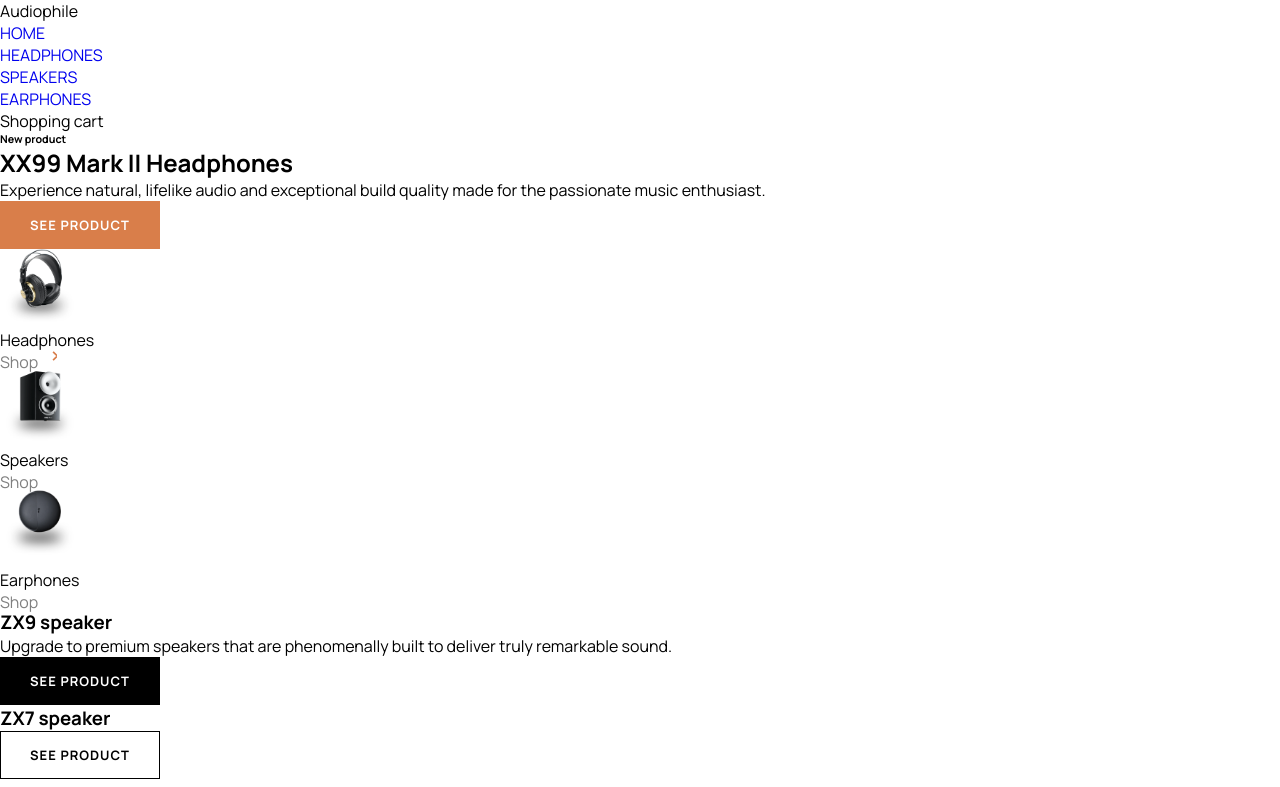
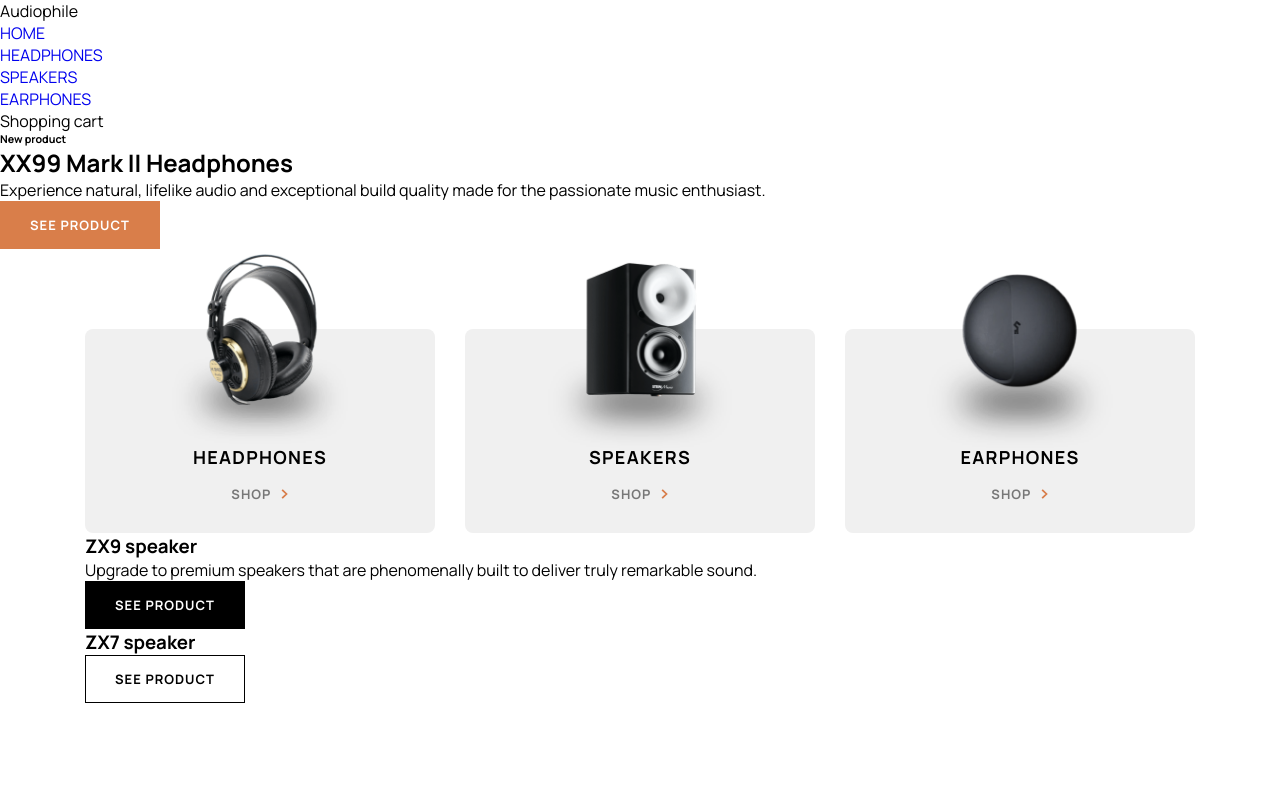
Before and after one commit to arun-roberts/fem007-audiophile-ecommerce-website, a Next.js app: page / in a window 1280 px wide. Shown: the top 787 px of the page. Built offline with nearby package versions, Linux system fonts and the light colour scheme.

Commit message:
Created and filled out style module for category picker component

```diff
--- a/components/CategoryDisplay.tsx
+++ b/components/CategoryDisplay.tsx
@@ -8,7 +8,7 @@ const CategoryDisplay = ({products}: {products: Product[]}) => {
     return (
         <>
             <div>{products[0].category}</div>
-            <main>
+            <main className="container">
                 {products.map((p, i) => (
                     <ProductPreview key={i} data={p} />
                 ))}
--- a/components/CategoryPicker.tsx
+++ b/components/CategoryPicker.tsx
@@ -3,27 +3,28 @@ import Link from "next/link"
 import headphoneImage from '../public/assets/shared/desktop/image-category-thumbnail-headphones.png'
 import speakerImage from '../public/assets/shared/desktop/image-category-thumbnail-speakers.png'
 import earphoneImage from '../public/assets/shared/desktop/image-category-thumbnail-earphones.png'
+import styles from '../styles/CategoryPicker.module.css'
 
 const CategoryPicker = () => {
     return (
-        <ul>
-            <li>
-                <figure>
+        <ul className={styles.container}>
+            <li className={styles.categoryContainer}>
+                <figure className={styles.headphoneImage}>
                     <Image
                         src={headphoneImage}
-                        // layout="fill"
-                        // objectFit='contain'
+                        layout="fill"
+                        objectFit='contain'
                         alt='XX99 Mark I Headphones'
                         priority
                     />
                 </figure>
-                <p>Headphones</p>
+                <h4 className={styles.categoryName}>Headphones</h4>
                 <Link href='/headphones'>
-                    <a className="button-three"><p>Shop</p><span></span></a>
+                    <a className={styles.buttonThree}><p>Shop</p><span></span></a>
                 </Link>
             </li>
-            <li>
-                <figure>
+            <li className={styles.categoryContainer}>
+                <figure className={styles.speakerImage}>
                     <Image
                         src={speakerImage}
                         // layout="fill"
@@ -32,13 +33,13 @@ const CategoryPicker = () => {
                         priority
                     />
                 </figure>
-                <p>Speakers</p>
+                <h4 className={styles.categoryName}>Speakers</h4>
                 <Link href='/speakers'>
-                    <a className="button-three">Shop</a>
+                    <a className={styles.buttonThree}><p>Shop</p><span></span></a>
                 </Link>
             </li>
-            <li>
-                <figure>
+            <li className={styles.categoryContainer}>
+                <figure className={styles.earphoneImage}>
                     <Image
                         src={earphoneImage}
                         // layout="fill"
@@ -47,9 +48,9 @@ const CategoryPicker = () => {
                         priority
                     />
                 </figure>
-                <p>Earphones</p>
+                <h4 className={styles.categoryName}>Earphones</h4>
                 <Link href='/earphones'>
-                    <a className="button-three">Shop</a>
+                    <a className={styles.buttonThree}><p>Shop</p><span></span></a>
                 </Link>
             </li>
         </ul>
--- a/components/ProductDisplay.tsx
+++ b/components/ProductDisplay.tsx
@@ -11,7 +11,7 @@ const ProductDisplay = ({product}: {product: Product}) => {
     let { device }: {device: string} = value.state
     const alt: string = `Image of ${product.name}`
     return (
-        <main>
+        <main className="container">
             <button>Go Back</button>
             <section>
                 <div>
--- a/pages/index.tsx
+++ b/pages/index.tsx
@@ -18,7 +18,7 @@ const Home: NextPage = () => {
           </Link>
         </div>
       </section>
-      <main>
+      <main className="container">
         <CategoryPicker />
         <section>
           <article>
--- /dev/null
+++ b/styles/CategoryPicker.module.css
@@ -0,0 +1,88 @@
+.container {
+  display: flex;
+  justify-content: space-between;
+  width: 100%;
+  height: 17.75em;
+}
+
+.categoryContainer {
+  position: relative;
+  display: flex;
+  flex-direction: column;
+  justify-content: flex-end;
+  align-items: center;
+  width: 21.875em;
+}
+.categoryContainer::before {
+  content: "";
+  position: absolute;
+  left: 0;
+  right: 0;
+  bottom: 0;
+  top: 5em;
+  background-color: #f0f0f0;
+  border-radius: 0.5em;
+  z-index: -1;
+}
+
+.headphoneImage {
+  position: absolute;
+  width: 13em;
+  height: 13em;
+  top: 0;
+}
+
+.speakerImage {
+  position: absolute;
+  top: 0.46875em;
+  width: 13.5em;
+  height: 13.5em;
+}
+
+.earphoneImage {
+  position: absolute;
+  top: 1.3125em;
+  width: 13.5em;
+  height: 13.5em;
+}
+
+.categoryName {
+  color: black;
+  font-weight: 700;
+  text-transform: uppercase;
+  font-size: 1.125rem;
+  line-height: 1.5625rem;
+  letter-spacing: 0.080356875rem;
+  text-align: center;
+  margin-bottom: 0.8333333333em;
+}
+
+.buttonThree {
+  color: #d97e4a;
+  font-weight: 700;
+  text-transform: uppercase;
+  font-size: 0.8125rem;
+  line-height: 1.125rem;
+  letter-spacing: 0.0625rem;
+  display: flex;
+  justify-content: space-between;
+  width: 4.4092307692em;
+  height: 1.3846153846em;
+  color: rgba(0, 0, 0, 0.5);
+  margin-bottom: 2.3076923077em;
+}
+.buttonThree:hover {
+  color: #d97e4a;
+}
+.buttonThree > p {
+  display: inline-block;
+}
+.buttonThree span {
+  display: inline-block;
+  align-self: center;
+  width: 0.6em;
+  height: 0.8em;
+  background-image: url("/assets/shared/desktop/icon-arrow-right.svg");
+  background-size: contain;
+  background-repeat: no-repeat;
+}/*# sourceMappingURL=CategoryPicker.module.css.map */
--- /dev/null
+++ b/styles/CategoryPicker.module.sass
@@ -0,0 +1,74 @@
+@use 'variables' as *
+@use 'typography' as t
+
+.container
+    display: flex
+    justify-content: space-between
+    width: 100%
+    height: 17.75em
+
+.categoryContainer
+    position: relative
+    display: flex
+    flex-direction: column
+    justify-content: flex-end
+    align-items: center
+    width: 21.875em
+
+    &::before
+        content: ''
+        position: absolute
+        left: 0
+        right: 0
+        bottom: 0
+        top: 5em
+        background-color: $why-didnt-you-list-this-porcelain
+        border-radius: 0.5em
+        z-index: -1
+
+.headphoneImage
+    position: absolute
+    width: 13em
+    height: 13em
+    top: 0
+
+.speakerImage
+    position: absolute
+    top: 0.46875em
+    width: 13.5em
+    height: 13.5em
+
+.earphoneImage
+    position: absolute
+    top: 1.3125em
+    width: 13.5em
+    height: 13.5em
+
+.categoryName
+    @include t.heading-six
+    text-align: center
+    margin-bottom: 0.8333333333em
+
+.buttonThree
+    @include t.sub-title
+    display: flex
+    justify-content: space-between
+    width: 4.40923076923077em
+    height: 1.3846153846154em
+    color: $dusk
+    margin-bottom: 2.3076923077em
+
+    &:hover
+        color: $dirty-apricot
+
+    & > p
+        display: inline-block
+
+    & span
+        display: inline-block
+        align-self: center
+        width: 0.6em
+        height: 0.8em
+        background-image: url('/assets/shared/desktop/icon-arrow-right.svg')
+        background-size: contain
+        background-repeat: no-repeat
--- a/styles/globals.css
+++ b/styles/globals.css
@@ -1,7 +1,7 @@
 @import url("https://fonts.googleapis.com/css2?family=Manrope:wght@400;500;700&display=swap");
 html,
 body {
-  font-family: 'Manrope', sans-serif;
+  font-family: "Manrope", sans-serif;
   padding: 0;
   margin: 0;
 }
@@ -15,7 +15,6 @@ li {
 }
 
 * {
-  -webkit-box-sizing: border-box;
   box-sizing: border-box;
   margin: 0;
   padding: 0;
@@ -27,6 +26,11 @@ figure {
   height: 5rem;
 }
 
+.container {
+  width: 69.375rem;
+  margin: 0 auto;
+}
+
 .button-one {
   color: #d97e4a;
   font-weight: 700;
@@ -34,23 +38,15 @@ figure {
   font-size: 0.8125rem;
   line-height: 1.125rem;
   letter-spacing: 0.0625rem;
-  display: -webkit-box;
-  display: -ms-flexbox;
   display: flex;
-  -webkit-box-pack: center;
-      -ms-flex-pack: center;
   justify-content: center;
-  -webkit-box-align: center;
-      -ms-flex-align: center;
   align-items: center;
   width: 10rem;
   height: 3rem;
-  -webkit-transition: all 150ms ease;
   transition: all 150ms ease;
   color: white;
   background-color: #d97e4a;
 }
-
 .button-one:hover {
   background-color: #fbad83;
 }
@@ -62,56 +58,19 @@ figure {
   font-size: 0.8125rem;
   line-height: 1.125rem;
   letter-spacing: 0.0625rem;
-  display: -webkit-box;
-  display: -ms-flexbox;
   display: flex;
-  -webkit-box-pack: center;
-      -ms-flex-pack: center;
   justify-content: center;
-  -webkit-box-align: center;
-      -ms-flex-align: center;
   align-items: center;
   width: 10rem;
   height: 3rem;
-  -webkit-transition: all 150ms ease;
   transition: all 150ms ease;
   color: black;
   background-color: transparent;
   border: 0.0625em solid black;
 }
-
 .button-two:hover {
   color: white;
   background-color: black;
-}
-
-.button-three {
-  display: -webkit-box;
-  display: -ms-flexbox;
-  display: flex;
-  -webkit-box-pack: justify;
-      -ms-flex-pack: justify;
-          justify-content: space-between;
-  width: 3.5825rem;
-  height: 1.125rem;
-  color: rgba(0, 0, 0, 0.5);
-}
-
-.button-three:hover {
-  color: #d97e4a;
-}
-
-.button-three > p {
-  display: inline-block;
-}
-
-.button-three > span {
-  display: inline-block;
-  width: 0.3125rem;
-  height: 0.625rem;
-  background-image: url("/assets/shared/desktop/icon-arrow-right.svg");
-  background-size: cover;
-  background-repeat: no-repeat;
 }
 
 .other-button {
@@ -121,24 +80,15 @@ figure {
   font-size: 0.8125rem;
   line-height: 1.125rem;
   letter-spacing: 0.0625rem;
-  display: -webkit-box;
-  display: -ms-flexbox;
   display: flex;
-  -webkit-box-pack: center;
-      -ms-flex-pack: center;
   justify-content: center;
-  -webkit-box-align: center;
-      -ms-flex-align: center;
   align-items: center;
   width: 10rem;
   height: 3rem;
-  -webkit-transition: all 150ms ease;
   transition: all 150ms ease;
   color: white;
   background-color: black;
 }
-
 .other-button:hover {
   background-color: #4d4d4d;
-}
-/*# sourceMappingURL=globals.css.map */
+}/*# sourceMappingURL=globals.css.map */
--- a/styles/globals.sass
+++ b/styles/globals.sass
@@ -1,50 +1,13 @@
+@use 'variables' as *
+@use 'typography' as t
+
+@import url('https://fonts.googleapis.com/css2?family=Manrope:wght@400;500;700&display=swap')
 
 $tablet: 760px
 $desktop-sm: 1200px
 $desktop-m: 1800px
 $desktop-l: 2200px
 $desktop-xl: 3000px
-
-$dirty-apricot: hsl(22, 65%, 57%)
-$almost-midnight: hsl(0, 0%, 6%)
-$dusty-porcelain: hsl(0, 0%, 95%)
-$dusted-porcelain: hsl(0, 0%, 98%)
-$aging-apricot: hsl(21, 94%, 75%)
-$white-bread: hsl(0, 0%, 100%)
-$midnight: hsl(0, 0%, 0%)
-$dusk: hsla(0, 0%, 0%, 0.5)
-$not-included-in-the-design-system: hsla(0, 0%, 30%, 1)
-
-@import url('https://fonts.googleapis.com/css2?family=Manrope:wght@400;500;700&display=swap')
-
-@mixin bold-as-midnight
-    color: $midnight
-    font-weight: 700
-    text-transform: uppercase
-
-@mixin regular-apricot
-    color: $dirty-apricot
-    font-weight: 400
-    text-transform: uppercase
-
-@mixin bold-apricot
-    color: $dirty-apricot
-    font-weight: 700
-    text-transform: uppercase
-
-@mixin heading
-    @include bold-as-midnight
-
-    @media (min-width: $desktop-s)
-        font-size: 3.5em
-        line-height: 3.625em
-        letter-spacing: 0.125em
-
-@mixin sub-title
-  @include bold-apricot
-  font-size: 0.8125rem
-  line-height: 1.125rem
-  letter-spacing: 0.0625rem
 
 html,
 body
@@ -55,7 +18,6 @@ body
 h1
 
 a
-  // font-family: inherit
   text-decoration: none
 
 li
@@ -73,8 +35,12 @@ figure
 
 // ---------------UTILITIES--------------------
 
+.container
+  width: 69.375rem
+  margin: 0 auto
+
 @mixin button-size
-  @include sub-title
+  @include t.sub-title
   display: flex
   justify-content: center
   align-items: center
@@ -100,28 +66,6 @@ figure
     color: $white-bread
     background-color: $midnight
 
-.button-three
-  display: flex
-  justify-content: space-between
-  width: 3.5825rem
-  height: 1.125rem
-  color: $dusk
-
-  &:hover
-    color: $dirty-apricot
-
-  & > p
-    display: inline-block
-
-  & > span
-    display: inline-block
-    width: 0.3125rem
-    height: 0.625rem
-    background-image: url('/assets/shared/desktop/icon-arrow-right.svg')
-    background-size: cover
-    background-repeat: no-repeat
-
-
 .other-button
   @include button-size
   color: $white-bread
```
Also changed, not shown: components/About.tsx (+5 -4 lines), styles/_typography.sass (added, +36 -0 lines), styles/_variables.sass (added, +10 -0 lines), 2 other files (tests, documents, lock files or other folders). Lines whose indentation alone changed are shown as unchanged.
